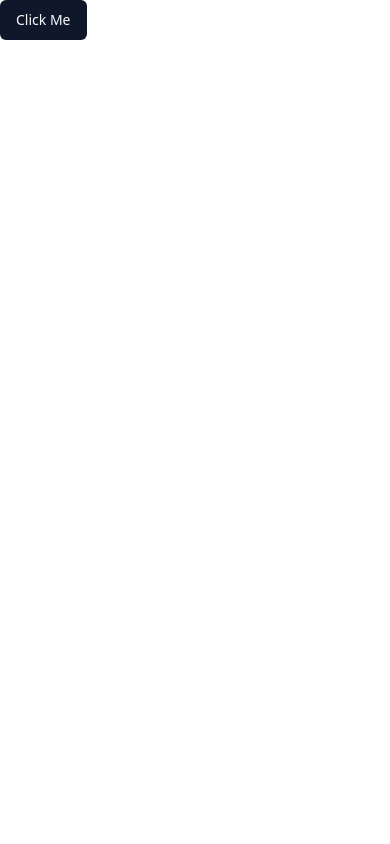
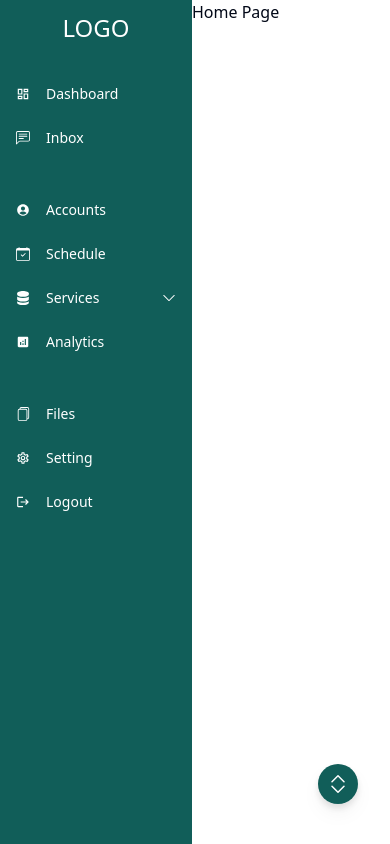
Before and after one commit to Beamlak996/reusable-components, a React (Vite) app: page / in a window 390 px wide. Built offline with nearby package versions, Linux system fonts and the light colour scheme.

Commit message:
sidebar-1 done

```diff
--- a/package.json
+++ b/package.json
@@ -10,6 +10,7 @@
     "preview": "vite preview"
   },
   "dependencies": {
+    "@radix-ui/react-dialog": "^1.1.1",
     "@radix-ui/react-slot": "^1.1.0",
     "@reduxjs/toolkit": "^2.2.7",
     "class-variance-authority": "^0.7.0",
@@ -17,6 +18,7 @@
     "lucide-react": "^0.417.0",
     "react": "^18.3.1",
     "react-dom": "^18.3.1",
+    "react-icons": "^5.2.1",
     "react-redux": "^9.1.2",
     "tailwind-merge": "^2.4.0",
     "tailwindcss-animate": "^1.0.7"
--- a/src/App.tsx
+++ b/src/App.tsx
@@ -1,11 +1,12 @@
-import { Button } from "./components/ui/button"
+import { Sidebar1 } from "./components/reusable/sidebar-1"
 
 
 function App() {
 
   return (
-    <div>
-      <Button>Click Me</Button>
+    <div className="flex" >
+      <Sidebar1 />
+      <div>Home Page</div>
     </div>
   )
 }
--- /dev/null
+++ b/src/components/reusable/sidebar-1.tsx
@@ -0,0 +1,127 @@
+import React, { useState } from "react";
+import {
+  MdOutlineDashboard,
+  MdAccountCircle,
+  MdAnalytics,
+  MdOutlineSettings,
+  MdLogout,
+} from "react-icons/md";
+import {
+  BsChevronDown,
+  BsChatLeftText,
+  BsCalendarCheck,
+  BsFiles,
+  BsServer,
+} from "react-icons/bs";
+
+const Menus = [
+  { title: "Dashboard", src: "Chart_fill", icon: <MdOutlineDashboard /> },
+  { title: "Inbox", src: "Chat", icon: <BsChatLeftText /> },
+  { title: "Accounts", src: "User", gap: true, icon: <MdAccountCircle /> },
+  { title: "Schedule ", src: "Calendar", icon: <BsCalendarCheck /> },
+  {
+    title: "Services",
+    src: "Services",
+    icon: <BsServer />,
+    subMenus: [
+      {
+        title: "Service 1",
+        src: "/services/services1",
+
+        cName: "sub-nav",
+      },
+      {
+        title: "Service 2",
+        src: "/services/services2",
+
+        cName: "sub-nav",
+      },
+      {
+        title: "Service 3",
+        src: "/services/services3",
+      },
+    ],
+  },
+  { title: "Analytics", src: "Chart", icon: <MdAnalytics /> },
+  { title: "Files ", src: "Folder", gap: true, icon: <BsFiles /> },
+  { title: "Setting", src: "Setting", icon: <MdOutlineSettings /> },
+  { title: "Logout", src: "Logout", icon: <MdLogout /> },
+];
+
+export const Sidebar1 = () => {
+  const [open, setOpen] = useState(true);
+  const [subMenuOpen, setSubMenuOpen] = useState(false);
+  const toggleSidebar = () => {
+    setOpen(!open);
+  };
+  return (
+    <div className=" h-screen flex items-end justify-end ">
+      <button
+        className="fixed lg:hidden z-90 bottom-10 right-8 bg-teal-800 w-10 h-10 rounded-full drop-shadow-lg flex justify-center items-center text-white text-4xl hover:bg-teal-800   duration-300"
+        onClick={toggleSidebar}
+      >
+        <span className="text-white">
+          <svg
+            xmlns="http://www.w3.org/2000/svg"
+            fill="currentColor"
+            className="w-6 m-auto"
+            viewBox="0 0 16 16"
+          >
+            <path
+              fill-rule="evenodd"
+              d="M3.646 9.146a.5.5 0 0 1 .708 0L8 12.793l3.646-3.647a.5.5 0 0 1 .708.708l-4 4a.5.5 0 0 1-.708 0l-4-4a.5.5 0 0 1 0-.708zm0-2.292a.5.5 0 0 0 .708 0L8 3.207l3.646 3.647a.5.5 0 0 0 .708-.708l-4-4a.5.5 0 0 0-.708 0l-4 4a.5.5 0 0 0 0 .708z"
+            />
+          </svg>
+        </span>
+      </button>
+
+      <div
+        className={` ${
+          open ? "w-48 px-2 " : "w-0 "
+        } lg:w-72 bg-teal-800 h-screen   relative duration-500`}
+      >
+        <div className=" justify-center mt-3">
+          <h1
+            className={`text-white  font-medium text-2xl text-center duration-200 ${
+              !open && "invisible"
+            }`}
+          >
+            LOGO
+          </h1>
+        </div>
+        <ul className="pt-6">
+          {Menus.map((Menu, index) => (
+            <>
+              <li
+                key={index}
+                className={`flex  rounded-md p-2 cursor-pointer hover:bg-teal-400 text-white text-sm items-center gap-x-4
+              ${Menu.gap ? "mt-9" : "mt-2"}  `}
+              >
+                {Menu.icon ? Menu.icon : <MdOutlineDashboard />}
+                <span className="flex-1">{Menu.title}</span>
+                {Menu.subMenus && (
+                  <BsChevronDown
+                    onClick={() => setSubMenuOpen(!subMenuOpen)}
+                    className={`${subMenuOpen && "rotate-180"}`}
+                  />
+                )}
+              </li>
+              {Menu.subMenus && subMenuOpen && open && (
+                <ul>
+                  {Menu.subMenus.map((subMenuItem, idx) => (
+                    <li
+                      key={idx}
+                      className="flex px-5 cursor-pointer text-center text-sm text-gray-200 py-1"
+                    >
+                      {subMenuItem.title}
+                    </li>
+                  ))}
+                </ul>
+              )}
+            </>
+          ))}
+        </ul>
+      </div>
+    </div>
+  );
+};
--- /dev/null
+++ b/src/components/ui/dialog.tsx
@@ -0,0 +1,120 @@
+import * as React from "react"
+import * as DialogPrimitive from "@radix-ui/react-dialog"
+import { X } from "lucide-react"
+
+import { cn } from "@/lib/utils"
+
+const Dialog = DialogPrimitive.Root
+
+const DialogTrigger = DialogPrimitive.Trigger
+
+const DialogPortal = DialogPrimitive.Portal
+
+const DialogClose = DialogPrimitive.Close
+
+const DialogOverlay = React.forwardRef<
+  React.ElementRef<typeof DialogPrimitive.Overlay>,
+  React.ComponentPropsWithoutRef<typeof DialogPrimitive.Overlay>
+>(({ className, ...props }, ref) => (
+  <DialogPrimitive.Overlay
+    ref={ref}
+    className={cn(
+      "fixed inset-0 z-50 bg-black/80  data-[state=open]:animate-in data-[state=closed]:animate-out data-[state=closed]:fade-out-0 data-[state=open]:fade-in-0",
+      className
+    )}
+    {...props}
+  />
+))
+DialogOverlay.displayName = DialogPrimitive.Overlay.displayName
+
+const DialogContent = React.forwardRef<
+  React.ElementRef<typeof DialogPrimitive.Content>,
+  React.ComponentPropsWithoutRef<typeof DialogPrimitive.Content>
+>(({ className, children, ...props }, ref) => (
+  <DialogPortal>
+    <DialogOverlay />
+    <DialogPrimitive.Content
+      ref={ref}
+      className={cn(
+        "fixed left-[50%] top-[50%] z-50 grid w-full max-w-lg translate-x-[-50%] translate-y-[-50%] gap-4 border bg-background p-6 shadow-lg duration-200 data-[state=open]:animate-in data-[state=closed]:animate-out data-[state=closed]:fade-out-0 data-[state=open]:fade-in-0 data-[state=closed]:zoom-out-95 data-[state=open]:zoom-in-95 data-[state=closed]:slide-out-to-left-1/2 data-[state=closed]:slide-out-to-top-[48%] data-[state=open]:slide-in-from-left-1/2 data-[state=open]:slide-in-from-top-[48%] sm:rounded-lg",
+        className
+      )}
+      {...props}
+    >
+      {children}
+      <DialogPrimitive.Close className="absolute right-4 top-4 rounded-sm opacity-70 ring-offset-background transition-opacity hover:opacity-100 focus:outline-none focus:ring-2 focus:ring-ring focus:ring-offset-2 disabled:pointer-events-none data-[state=open]:bg-accent data-[state=open]:text-muted-foreground">
+        <X className="h-4 w-4" />
+        <span className="sr-only">Close</span>
+      </DialogPrimitive.Close>
+    </DialogPrimitive.Content>
+  </DialogPortal>
+))
+DialogContent.displayName = DialogPrimitive.Content.displayName
+
+const DialogHeader = ({
+  className,
+  ...props
+}: React.HTMLAttributes<HTMLDivElement>) => (
+  <div
+    className={cn(
+      "flex flex-col space-y-1.5 text-center sm:text-left",
+      className
+    )}
+    {...props}
+  />
+)
+DialogHeader.displayName = "DialogHeader"
+
+const DialogFooter = ({
+  className,
+  ...props
+}: React.HTMLAttributes<HTMLDivElement>) => (
+  <div
+    className={cn(
+      "flex flex-col-reverse sm:flex-row sm:justify-end sm:space-x-2",
+      className
+    )}
+    {...props}
+  />
+)
+DialogFooter.displayName = "DialogFooter"
+
+const DialogTitle = React.forwardRef<
+  React.ElementRef<typeof DialogPrimitive.Title>,
+  React.ComponentPropsWithoutRef<typeof DialogPrimitive.Title>
+>(({ className, ...props }, ref) => (
+  <DialogPrimitive.Title
+    ref={ref}
+    className={cn(
+      "text-lg font-semibold leading-none tracking-tight",
+      className
+    )}
+    {...props}
+  />
+))
+DialogTitle.displayName = DialogPrimitive.Title.displayName
+
+const DialogDescription = React.forwardRef<
+  React.ElementRef<typeof DialogPrimitive.Description>,
+  React.ComponentPropsWithoutRef<typeof DialogPrimitive.Description>
+>(({ className, ...props }, ref) => (
+  <DialogPrimitive.Description
+    ref={ref}
+    className={cn("text-sm text-muted-foreground", className)}
+    {...props}
+  />
+))
+DialogDescription.displayName = DialogPrimitive.Description.displayName
+
+export {
+  Dialog,
+  DialogPortal,
+  DialogOverlay,
+  DialogClose,
+  DialogTrigger,
+  DialogContent,
+  DialogHeader,
+  DialogFooter,
+  DialogTitle,
+  DialogDescription,
+}
```
Also changed, not shown: src/components/reusable/sidebar-2.tsx (added), 1 other file (tests, documents, lock files or other folders).
